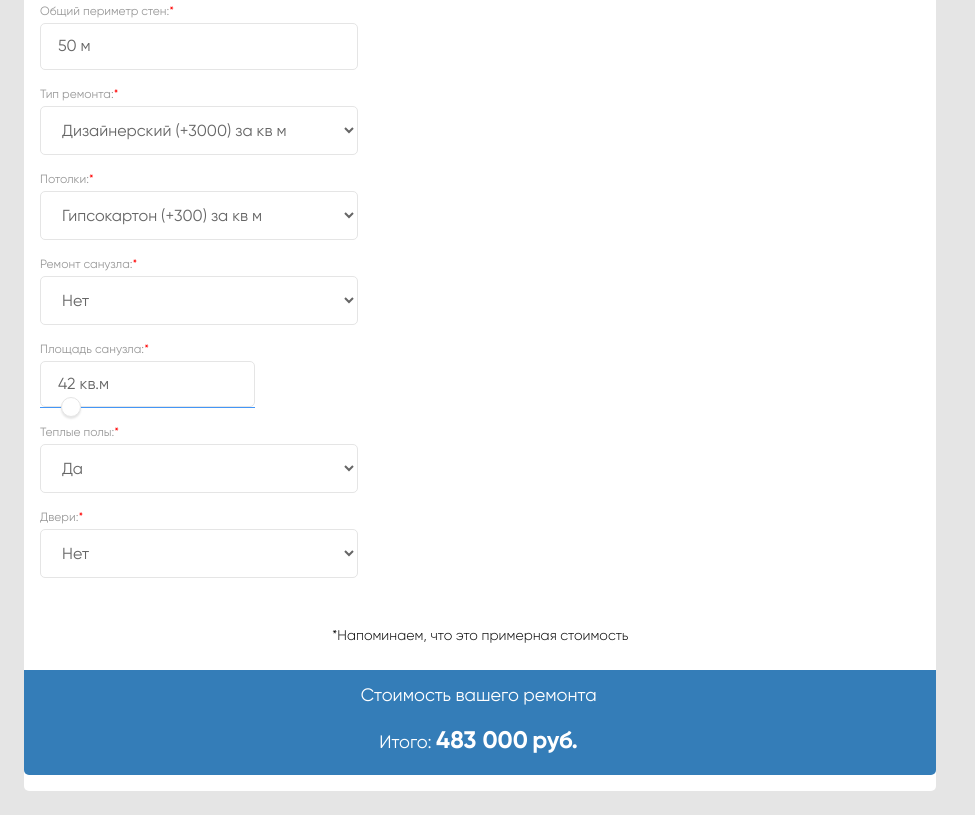
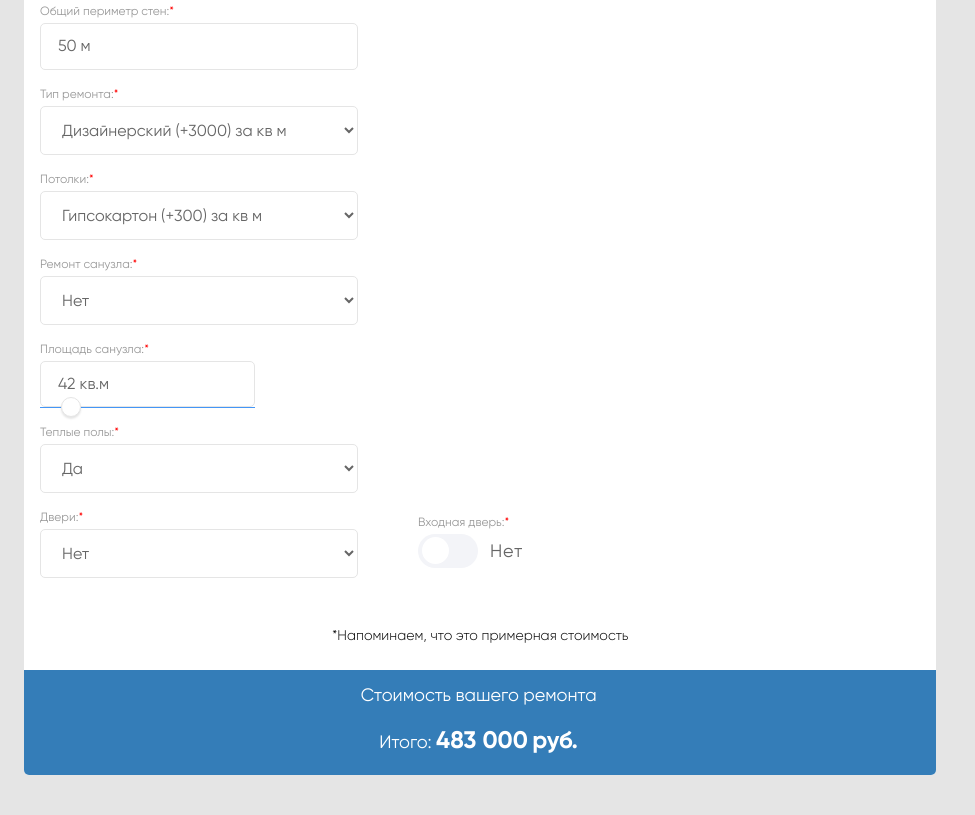
Before and after one commit to nosdmitry/rbt-calc, a website built with webpack: page src/index.html in a window 1280 px wide. Shown: the part 517-1332 px from the top of the page, without its empty margins (0-975 px from the left). Built offline with nearby package versions, Linux system fonts and the light colour scheme.

Commit message:
Feature: 768px, door checkbox

```diff
--- a/src/blocks/action-block/action-block.scss
+++ b/src/blocks/action-block/action-block.scss
@@ -32,9 +32,14 @@ input[type=range]::-ms-track {
   display: flex;
   flex-direction: column;
   max-width: 318px;
+  grid-column: 1;
 
   &_type_toilet {
     max-width: 215px;
+  }
+
+  &_type_switch {
+    display: none;
   }
 
   &__title {
@@ -140,4 +145,91 @@ input[type=range]::-ms-track {
     }
 
   }
+
 }
+
+/* The switch - the box around the slider */
+.switch {
+  margin-top: 4px;
+  position: relative;
+  display: inline-block;
+  width: 60px;
+  height: 34px;
+}
+
+/* Hide default HTML checkbox */
+.switch input {display:none;}
+
+/* The slider */
+.slider {
+  position: absolute;
+  cursor: pointer;
+  top: 0;
+  left: 0;
+  right: 0;
+  bottom: 0;
+  background-color: #F3F4F8;
+  -webkit-transition: .4s;
+  transition: .4s;
+}
+
+.slider:before {
+  position: absolute;
+  content: "";
+  height: 27px;
+  width: 27px;
+  left: 4px;
+  bottom: 4px;
+  background-color: white;
+  -webkit-transition: .4s;
+  transition: .4s;
+}
+
+input:checked + .slider {
+  background-color: #347DB8;
+}
+
+input:focus + .slider {
+  box-shadow: 0 0 1px #2196F3;
+}
+
+input:checked + .slider:before {
+  -webkit-transform: translateX(26px);
+  -ms-transform: translateX(26px);
+  transform: translateX(26px);
+}
+
+/* Rounded sliders */
+.slider.round {
+  border-radius: 34px;
+}
+
+.slider.round:before {
+  border-radius: 50%;
+}
+
+
+
+@media (min-width: 768px) {
+  .action-block_type_switch {
+    display: block;
+    grid-column: 2;
+    align-self: center;
+  }
+  .action-block__switch_type_confirm {
+    position: absolute;
+    top: 5px;
+    right: -45px;
+    margin: 0;
+    padding: 0;
+    font-style: normal;
+    font-weight: normal;
+    font-size: 18px;
+    line-height: 24px;
+    /* identical to box height, or 133% */
+
+    letter-spacing: 0.05em;
+
+    color: #666666;
+  }
+}
--- a/src/blocks/calculate/calculate.scss
+++ b/src/blocks/calculate/calculate.scss
@@ -1,8 +1,11 @@
 .calculate {
   padding: 16px;
+  padding-bottom: 0;
   box-sizing: border-box;
   display: grid;
+  grid-template-columns: minmax(288px, 320px);
   row-gap: 16px;
+  column-gap: 58px;
 
   &__title {
     margin: 0;
@@ -83,5 +86,9 @@
   .calculate {
     grid-column: 1;
     grid-row: 2;
+
+    &__footer {
+      grid-column: span 2;
+    }
   }
 }
--- a/src/index.html
+++ b/src/index.html
@@ -198,6 +198,16 @@
       </div>
 
 
+      <div class="calculate__block action-block action-block_type_switch">
+        <div class="action-block__title">Входная дверь:<span class="action-block__title-star">*</span></div>
+        <label class="action-block__switch switch">
+          <input type="checkbox" class="action-block__switch-input">
+          <span class="action-block__switch-slider slider round"></span>
+          <span class="action-block__switch_type_confirm">Нет</span>
+        </label>
+      </div>
+
+
       <div class="calculate__footer">
         <p class="calculate__footer-text">*Напоминаем, что это примерная стоимость</p>
         <article class="calculate__footer-article-wrap">
```
